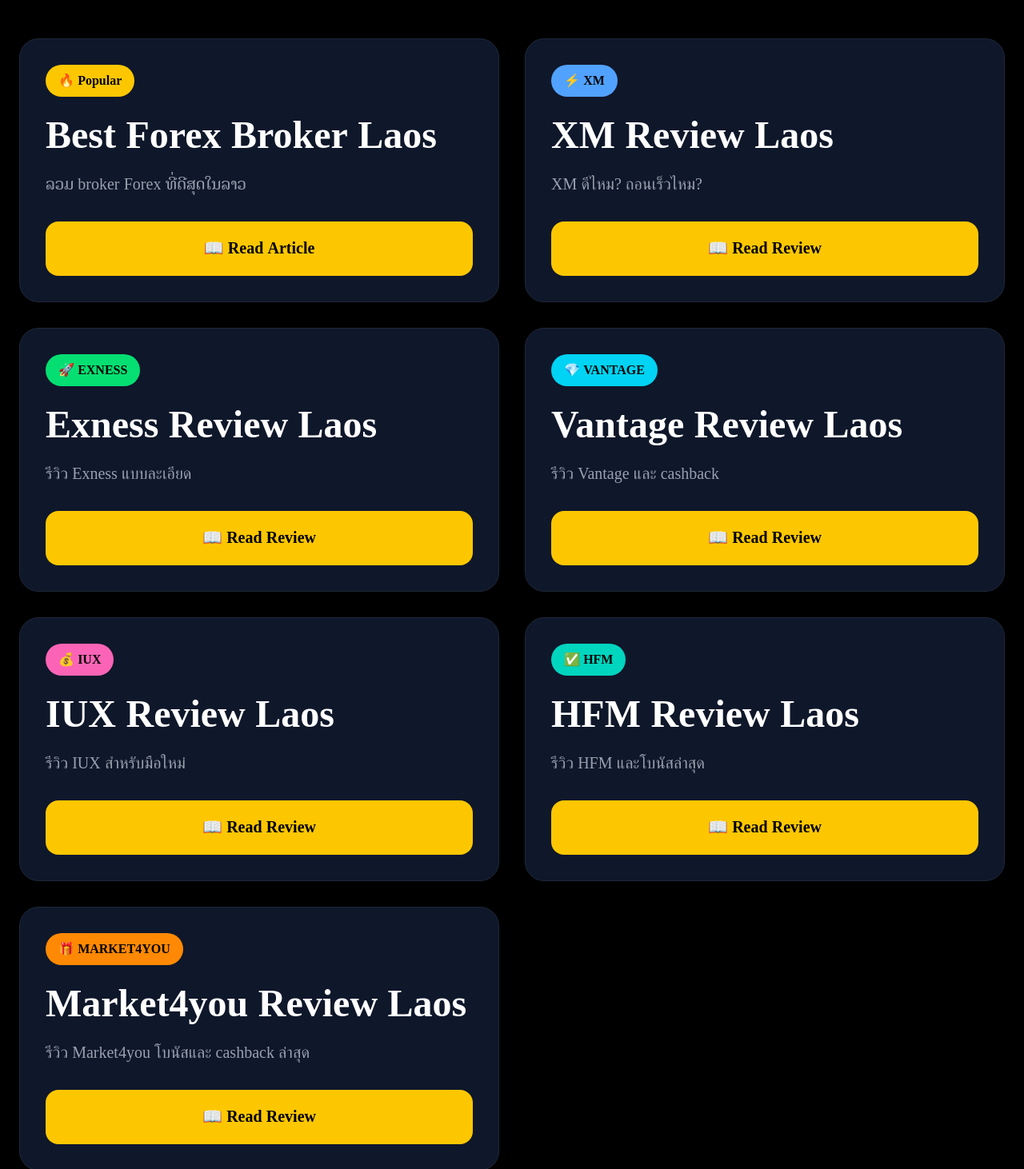
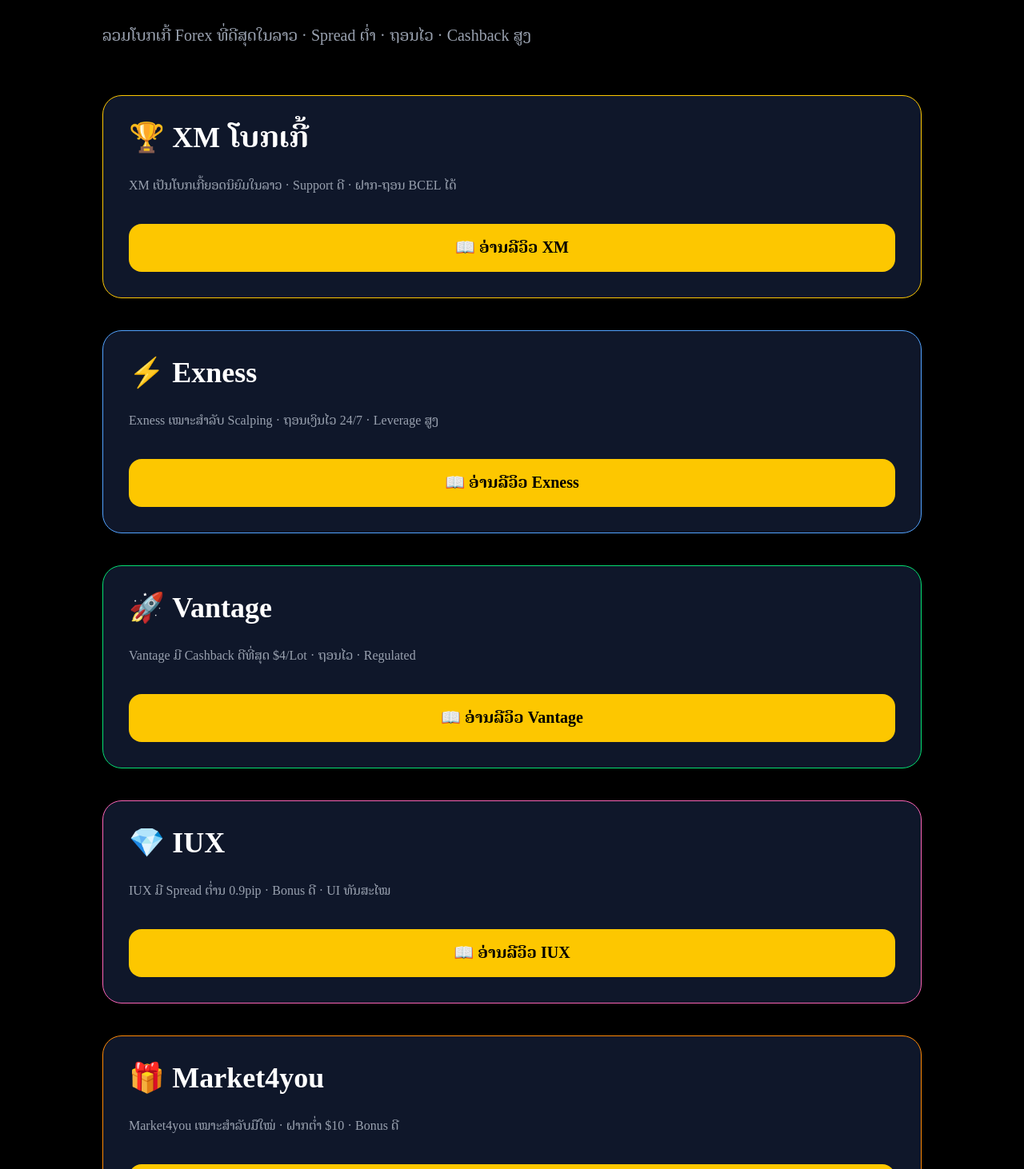
Before and after one commit to Souk161756/lao-forex, a Next.js app: page /blog in a window 1280 px wide. Shown: the part 208-1670 px from the top of the page at 80% size. Built offline with nearby package versions, Linux system fonts and the light colour scheme.

Commit message:
add blog page

```diff
--- a/app/blog/page.tsx
+++ b/app/blog/page.tsx
@@ -1,190 +1,92 @@
-export default function BlogPage() {
+export default function BestForexBrokerLaos() {
   return (
-    <main className="bg-black min-h-screen text-white px-6 py-20">
+    <main className="bg-black min-h-screen text-white px-6 py-16">
+      <div className="max-w-5xl mx-auto">
 
-      <div className="max-w-7xl mx-auto">
+        <div className="mb-10">
+          <span className="bg-yellow-400 text-black px-4 py-2 rounded-full font-black">
+            🔥 ໂບກເກີ້ Forex ລາວ
+          </span>
+        </div>
 
-        <h1 className="text-6xl font-black text-yellow-400 mb-6 text-center">
-          Forex Blog Laos
+        <h1 className="text-6xl font-black leading-tight mb-8">
+          ໂບກເກີ້ Forex ທີ່ດີສຸດໃນລາວ 2026
         </h1>
 
-        <p className="text-gray-400 text-xl text-center mb-16">
-          ລວມບົດຄວາມ Forex ແລະ broker reviews ສຳລັບຄົນລາວ
+        <p className="text-gray-400 text-xl leading-9 mb-14">
+          ລວມໂບກເກີ້ Forex ທີ່ດີສຸດໃນລາວ · Spread ຕໍ່າ · ຖອນໄວ · Cashback ສູງ
         </p>
 
-        <div className="grid md:grid-cols-2 gap-8">
-
-          {/* BEST BROKER */}
-          <div className="bg-[#0f172a] border border-gray-800 rounded-3xl p-8">
-
-            <div className="bg-yellow-400 text-black inline-block px-4 py-2 rounded-full font-black mb-6">
-              🔥 Popular
-            </div>
-
-            <h2 className="text-5xl font-black mb-6">
-              Best Forex Broker Laos
-            </h2>
-
-            <p className="text-gray-400 text-xl mb-8">
-              ລວມ broker Forex ທີ່ດີສຸດໃນລາວ
-            </p>
-
-            <a
-              href="/blog/best-forex-broker-laos"
-              className="block bg-yellow-400 hover:bg-yellow-300 transition text-black text-center py-5 rounded-2xl font-black text-xl"
-            >
-              📖 Read Article
-            </a>
-
-          </div>
+        <div className="space-y-10">
 
           {/* XM */}
-          <div className="bg-[#0f172a] border border-gray-800 rounded-3xl p-8">
-
-            <div className="bg-blue-400 text-black inline-block px-4 py-2 rounded-full font-black mb-6">
-              ⚡ XM
-            </div>
-
-            <h2 className="text-5xl font-black mb-6">
-              XM Review Laos
-            </h2>
-
-            <p className="text-gray-400 text-xl mb-8">
-              XM ดีไหม? ถอนเร็วไหม?
+          <div className="bg-[#0f172a] border border-yellow-400 rounded-3xl p-8">
+            <h2 className="text-4xl font-black mb-6">🏆 XM ໂບກເກີ້</h2>
+            <p className="text-gray-400 leading-8 mb-8">
+              XM ເປັນໂບກເກີ້ຍອດນິຍົມໃນລາວ · Support ດີ · ຝາກ-ຖອນ BCEL ໄດ້
             </p>
-
-            <a
-              href="/blog/xm-review-laos"
-              className="block bg-yellow-400 hover:bg-yellow-300 transition text-black text-center py-5 rounded-2xl font-black text-xl"
-            >
-              📖 Read Review
+            <a href="/xm" className="block bg-yellow-400 hover:bg-yellow-300 transition text-black py-4 rounded-2xl text-center font-black text-xl">
+              📖 ອ່ານລີວິວ XM
             </a>
-
           </div>
 
           {/* EXNESS */}
-          <div className="bg-[#0f172a] border border-gray-800 rounded-3xl p-8">
-
-            <div className="bg-green-400 text-black inline-block px-4 py-2 rounded-full font-black mb-6">
-              🚀 EXNESS
-            </div>
-
-            <h2 className="text-5xl font-black mb-6">
-              Exness Review Laos
-            </h2>
-
-            <p className="text-gray-400 text-xl mb-8">
-              รีวิว Exness แบบละเอียด
+          <div className="bg-[#0f172a] border border-blue-400 rounded-3xl p-8">
+            <h2 className="text-4xl font-black mb-6">⚡ Exness</h2>
+            <p className="text-gray-400 leading-8 mb-8">
+              Exness ເໝາະສໍາລັບ Scalping · ຖອນເງິນໄວ 24/7 · Leverage ສູງ
             </p>
-
-            <a
-              href="/blog/exness-review-laos"
-              className="block bg-yellow-400 hover:bg-yellow-300 transition text-black text-center py-5 rounded-2xl font-black text-xl"
-            >
-              📖 Read Review
+            <a href="/exness" className="block bg-yellow-400 hover:bg-yellow-300 transition text-black py-4 rounded-2xl text-center font-black text-xl">
+              📖 ອ່ານລີວິວ Exness
             </a>
-
           </div>
 
           {/* VANTAGE */}
-          <div className="bg-[#0f172a] border border-gray-800 rounded-3xl p-8">
-
-            <div className="bg-cyan-400 text-black inline-block px-4 py-2 rounded-full font-black mb-6">
-              💎 VANTAGE
-            </div>
-
-            <h2 className="text-5xl font-black mb-6">
-              Vantage Review Laos
-            </h2>
-
-            <p className="text-gray-400 text-xl mb-8">
-              รีวิว Vantage และ cashback
+          <div className="bg-[#0f172a] border border-green-400 rounded-3xl p-8">
+            <h2 className="text-4xl font-black mb-6">🚀 Vantage</h2>
+            <p className="text-gray-400 leading-8 mb-8">
+              Vantage ມີ Cashback ດີທີ່ສຸດ $4/Lot · ຖອນໄວ · Regulated
             </p>
-
-            <a
-              href="/blog/vantage-review-laos"
-              className="block bg-yellow-400 hover:bg-yellow-300 transition text-black text-center py-5 rounded-2xl font-black text-xl"
-            >
-              📖 Read Review
+            <a href="/vantage" className="block bg-yellow-400 hover:bg-yellow-300 transition text-black py-4 rounded-2xl text-center font-black text-xl">
+              📖 ອ່ານລີວິວ Vantage
             </a>
-
           </div>
 
           {/* IUX */}
-          <div className="bg-[#0f172a] border border-gray-800 rounded-3xl p-8">
+          <div className="bg-[#0f172a] border border-pink-400 rounded-3xl p-8">
+            <h2 className="text-4xl font-black mb-6">💎 IUX</h2>
+            <p className="text-gray-400 leading-8 mb-8">
+              IUX ມີ Spread ຕໍ່ານ 0.9pip · Bonus ດີ · UI ທັນສະໄໝ
+            </p>
+            <a href="/iux" className="block bg-yellow-400 hover:bg-yellow-300 transition text-black py-4 rounded-2xl text-center font-black text-xl">
+              📖 ອ່ານລີວິວ IUX
+            </a>
+          </div>
 
-            <div className="bg-pink-400 text-black inline-block px-4 py-2 rounded-full font-black mb-6">
-              💰 IUX
-            </div>
-
-            <h2 className="text-5xl font-black mb-6">
-              IUX Review Laos
-            </h2>
-
-            <p className="text-gray-400 text-xl mb-8">
-              รีวิว IUX สำหรับมือใหม่
+          {/* MARKET4YOU */}
+          <div className="bg-[#0f172a] border border-orange-400 rounded-3xl p-8">
+            <h2 className="text-4xl font-black mb-6">🎁 Market4you</h2>
+            <p className="text-gray-400 leading-8 mb-8">
+              Market4you ເໝາະສໍາລັບມືໃໝ່ · ຝາກຕໍ່າ $10 · Bonus ດີ
             </p>
-
-            <a
-              href="/blog/iux-review-laos"
-              className="block bg-yellow-400 hover:bg-yellow-300 transition text-black text-center py-5 rounded-2xl font-black text-xl"
-            >
-              📖 Read Review
+            <a href="/market4you" className="block bg-yellow-400 hover:bg-yellow-300 transition text-black py-4 rounded-2xl text-center font-black text-xl">
+              📖 ອ່ານລີວິວ Market4you
             </a>
-
           </div>
 
           {/* HFM */}
-          <div className="bg-[#0f172a] border border-gray-800 rounded-3xl p-8">
-
-            <div className="bg-teal-400 text-black inline-block px-4 py-2 rounded-full font-black mb-6">
-              ✅ HFM
-            </div>
-
-            <h2 className="text-5xl font-black mb-6">
-              HFM Review Laos
-            </h2>
-
-            <p className="text-gray-400 text-xl mb-8">
-              รีวิว HFM และโบนัสล่าสุด
+          <div className="bg-[#0f172a] border border-cyan-400 rounded-3xl p-8">
+            <h2 className="text-4xl font-black mb-6">✅ HFM</h2>
+            <p className="text-gray-400 leading-8 mb-8">
+              HFM ເປັນໂບກເກີ້ທີ່ໜ້າເຊື່ອຖື · ມີ License ຫຼາຍ · Regulated
             </p>
-
-            <a
-              href="/blog/hfm-review-laos"
-              className="block bg-yellow-400 hover:bg-yellow-300 transition text-black text-center py-5 rounded-2xl font-black text-xl"
-            >
-              📖 Read Review
+            <a href="/hfm" className="block bg-yellow-400 hover:bg-yellow-300 transition text-black py-4 rounded-2xl text-center font-black text-xl">
+              📖 ອ່ານລີວິວ HFM
             </a>
-
           </div>
 
-{/* MARKET4YOU */}
-<div className="bg-[#0f172a] border border-gray-800 rounded-3xl p-8">
-
-  <div className="bg-orange-400 text-black inline-block px-4 py-2 rounded-full font-black mb-6">
-    🎁 MARKET4YOU
-  </div>
-
-  <h2 className="text-5xl font-black mb-6">
-    Market4you Review Laos
-  </h2>
-
-  <p className="text-gray-400 text-xl mb-8">
-    รีวิว Market4you โบนัสและ cashback ล่าสุด
-  </p>
-
-  <a
-    href="/blog/market4you-review-laos"
-    className="block bg-yellow-400 hover:bg-yellow-300 transition text-black text-center py-5 rounded-2xl font-black text-xl"
-  >
-    📖 Read Review
-  </a>
-
-</div>
         </div>
-
       </div>
-
     </main>
   );
 }
```
